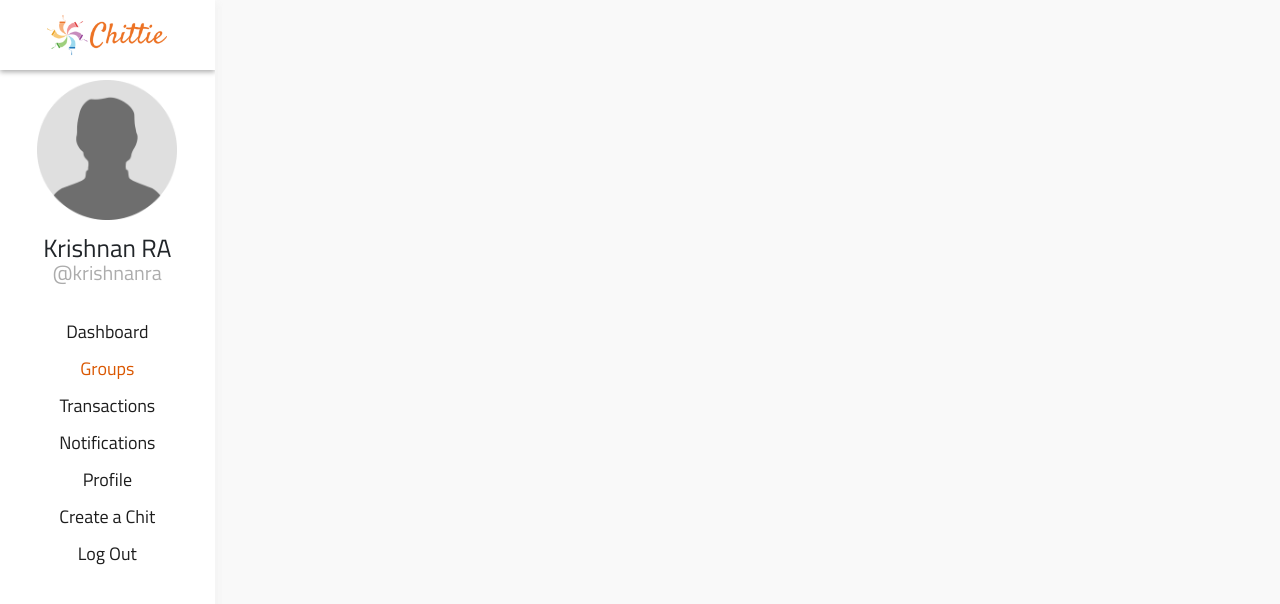
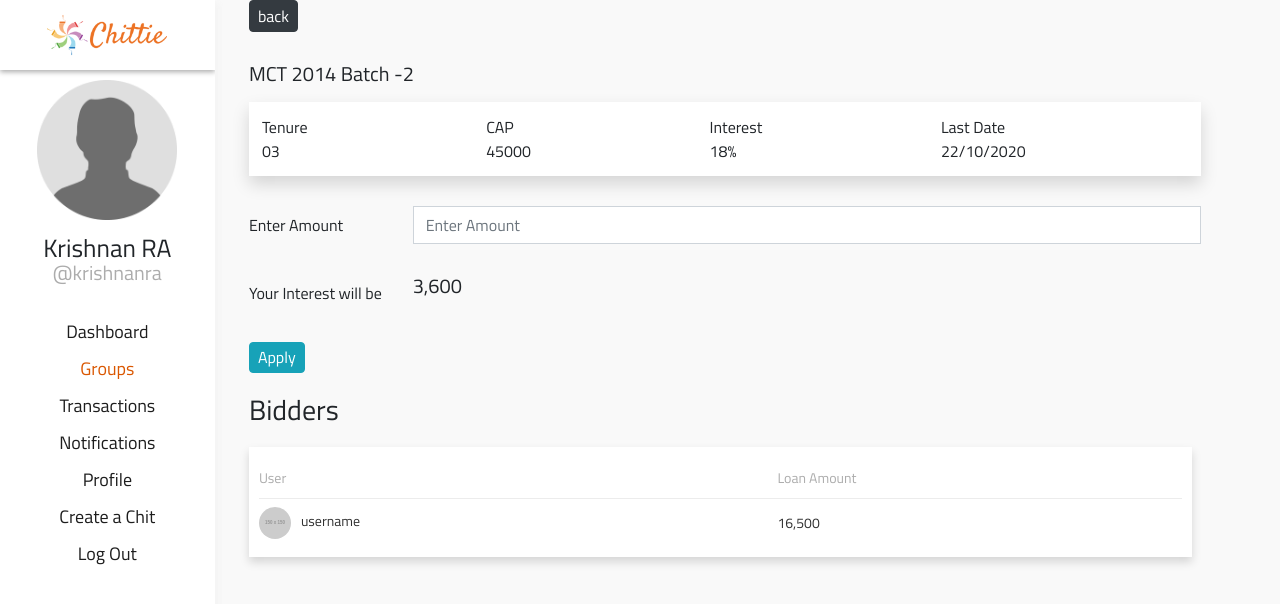
Before and after one commit to krishnanprasad/ChittieWeb, a React (Create React App) app: page /Home/Group/ChitDescription/1/ApplyLoan in a window 1280 px wide. Shown: the top 604 px of the page. Built offline with nearby package versions, Linux system fonts and the light colour scheme.

Commit message:
Apply Loan

```diff
--- /dev/null
+++ b/src/Screens/ApplyLoan/ApplyLoan.js
@@ -0,0 +1,93 @@
+import React, { Component } from 'react';
+import { Link } from 'react-router-dom';
+class ApplyLoan extends Component {
+    render() {
+        return (
+            <div>
+                <Link to="/Home/Group/ChitDescription/MCT2014">
+                    <button type="button" className="btn btn-dark">back</button>
+                </Link>
+                <div style={{ marginTop: '30px', marginBottom: '20px' }}>
+                    <p><h5>MCT 2014 Batch -2</h5></p>
+
+
+
+                    <div class="d-flex shadow" style={{ backgroundColor: 'white', padding: '5px', marginBottom: '30px' }}>
+                        <div class="p-2 flex-fill">
+                            <div style={{ display: 'block' }}>
+                                Tenure
+                        </div>
+                            <div>
+                                03
+                            </div>
+                        </div>
+                        <div class="p-2 flex-fill">
+                            <div style={{ display: 'block' }}>
+                                CAP
+                            </div>
+                            <div>
+                                45000
+                            </div>
+                        </div>
+                        <div class="p-2 flex-fill">
+                            <div style={{ display: 'block' }}>
+                                Interest
+                            </div>
+                            <div>
+                                18%
+                            </div>
+                        </div>
+                        <div class="p-2 flex-fill">
+                            <div style={{ display: 'block' }}>
+                                Last Date
+                            </div>
+                            <div>
+                                22/10/2020
+                            </div>
+                        </div>
+                    </div>
+
+
+                    <div class="form-group row" style={{ marginBottom: "30px" }}>
+                        <label for="chitname" class="col-sm-2 col-form-label">Enter Amount</label>
+                        <div class="col-sm-10">
+                            <input type="text" class="form-control" id="chitname" placeholder="Enter Amount" />
+                        </div>
+                    </div>
+
+                    <div class="form-group row" style={{ marginBottom: "30px" }}>
+                        <label for="chitname" class="col-sm-2 col-form-label">Your Interest will be</label>
+                        <div class="col-sm-10">
+                            <h5>3,600</h5>
+                        </div>
+                    </div>
+                    <div>
+                        <button type="button" className="btn btn-info">Apply</button>
+                    </div>
+                </div>
+                <h3>Bidders</h3>
+                <div className="ShadowTable" style={{ marginTop: '20px', marginBottom: '30px' }}>
+                    <table className="HeaderTable" style={{ width: '100%' }}>
+                        <tr className='HeaderRow'>
+                            <td>User</td>
+                            <td>Loan Amount</td>
+
+
+
+                        </tr>
+                        <tr className='BodyRow'>
+                            <td>
+                                <img className="userimage" src="http://placehold.it/150" alt="Image" />
+                                <span className="username">username</span>
+                            </td>
+                            <td>16,500</td>
+                        </tr>
+
+                    </table>
+                </div>
+            </div>
+        );
+    }
+}
+
+export default ApplyLoan;
--- a/src/Screens/ChitDescription/ChitDescription.js
+++ b/src/Screens/ChitDescription/ChitDescription.js
@@ -75,7 +75,7 @@ class ChitDescription extends Component {
 
                             <div className="col-md-4">
                                 <div className="d-flex" style={{ display: 'block', boxShadow: '5px 3px 5px 0px rgba(237, 237, 237, 1)' }}>
-                                    <div style={{ backgroundColor: '#7eb53e' }}>
+                                    <div style={{ backgroundColor: '#585858' }}>
                                         <div style={{ marginTop: '20px', marginBottom: '10px', padding: '5px 10px' }}>
                                             <img src={require("../../../src/assets/icons/calendar.png")} style={{ width: '32px', height: '32px' }} alt="userimage" />
 
@@ -83,8 +83,8 @@ class ChitDescription extends Component {
                                     </div>
 
                                     <div className="flex-grow-1" style={{ backgroundColor: 'white', padding: '5px 10px' }}>
-                                        <h6 style={{ textAlign: 'left', color: '#7eb53e', fontWeight: 'bold' }}>Tenure</h6>
-                                        <h3 style={{ textAlign: 'left', color: '#7eb53e' }}>10</h3>
+                                        <h6 style={{ textAlign: 'left', color: '#585858', fontWeight: 'bold' }}>Tenure</h6>
+                                        <h3 style={{ textAlign: 'left', color: '#585858' }}>10</h3>
                                     </div>
                                 </div>
                             </div>
@@ -94,7 +94,7 @@ class ChitDescription extends Component {
 
                             <div className="col-md-4">
                                 <div className="d-flex" style={{ display: 'block', boxShadow: '5px 3px 5px 0px rgba(237, 237, 237, 1)' }}>
-                                    <div style={{ backgroundColor: '#1e95ff' }}>
+                                    <div style={{ backgroundColor: '#585858' }}>
                                         <div style={{ marginTop: '20px', marginBottom: '10px', padding: '5px 10px' }}>
                                             <img src={require("../../../src/assets/icons/multiple-users.png")} style={{ width: '32px', height: '32px' }} alt="userimage" />
 
@@ -102,15 +102,15 @@ class ChitDescription extends Component {
                                     </div>
 
                                     <div className="flex-grow-1" style={{ backgroundColor: 'white', padding: '5px 10px' }}>
-                                        <h6 style={{ textAlign: 'left', color: '#1e95ff', fontWeight: 'bold' }}>Members</h6>
-                                        <h3 style={{ textAlign: 'left', color: '#1e95ff' }}>10</h3>
+                                        <h6 style={{ textAlign: 'left', color: '#585858', fontWeight: 'bold' }}>Members</h6>
+                                        <h3 style={{ textAlign: 'left', color: '#585858' }}>10</h3>
                                     </div>
                                 </div>
                             </div>
 
                             <div className="col-md-4">
                                 <div className="d-flex" style={{ display: 'block', boxShadow: '5px 3px 5px 0px rgba(237, 237, 237, 1)' }}>
-                                    <div style={{ backgroundColor: '#415d6b' }}>
+                                    <div style={{ backgroundColor: '#585858' }}>
                                         <div style={{ marginTop: '20px', marginBottom: '10px', padding: '5px 10px' }}>
                                             <img src={require("../../../src/assets/icons/percent.png")} style={{ width: '32px', height: '32px' }} alt="userimage" />
 
@@ -118,8 +118,8 @@ class ChitDescription extends Component {
                                     </div>
 
                                     <div className="flex-grow-1" style={{ backgroundColor: 'white', padding: '5px 10px' }}>
-                                        <h6 style={{ textAlign: 'left', color: '#415d6b', fontWeight: 'bold' }}>Percentage</h6>
-                                        <h3 style={{ textAlign: 'left', color: '#415d6b' }}>16.5%</h3>
+                                        <h6 style={{ textAlign: 'left', color: '#585858', fontWeight: 'bold' }}>Percentage</h6>
+                                        <h3 style={{ textAlign: 'left', color: '#585858' }}>16.5%</h3>
                                     </div>
                                 </div>
                             </div>
@@ -174,10 +174,6 @@ class ChitDescription extends Component {
 
                     </div>
                     <div className="col-md-2" style={{ position: 'fixed', overflowY: 'scroll', right: '10px', height: '500px' }}>
-                        <Link to="/Home/Group/ChitDescription/MCT2014/Payment" style={{ textDecoration: 'none', color: 'black' }}>
-                            <button type="button" className="btn btn-block btn-emi btn-bigger" style={{ marginBottom: '10px', marginTop: '10px' }}>Pay EMI 15,640</button>
-                        </Link>
-
                         <div className="Shadow card" style={{ marginBottom: '10px', backgroundColor: '#8bc34a' }}>
                             <div style={{ display: 'block' }}>
                                 <h6 style={{ textAlign: 'center', color: 'white' }}>Current Chit Period</h6>
@@ -188,8 +184,14 @@ class ChitDescription extends Component {
                             </div>
                         </div>
 
-                        <button type="button" className="btn btn-block btn-loan btn-bigger" style={{ marginBottom: '20px' }}>Apply Loan</button>
+                        <Link to="/Home/Group/ChitDescription/MCT2014/Payment" style={{ textDecoration: 'none', color: 'black' }}>
+                            <button type="button" className="btn btn-block btn-emi btn-bigger" style={{ marginBottom: '10px', marginTop: '10px' }}>Pay EMI 15,640</button>
+                        </Link>
 
+
+                        <Link to="/Home/Group/ChitDescription/MCT2014/ApplyLoan">
+                            <button type="button" className="btn btn-block btn-loan btn-bigger" style={{ marginBottom: '20px' }}>Apply Loan</button>
+                        </Link>
 
 
 
--- a/src/Screens/Group/GroupPage.js
+++ b/src/Screens/Group/GroupPage.js
@@ -4,6 +4,7 @@ import ChitDescription from '../ChitDescription/ChitDescription';
 import GroupList from './GroupList/GroupList';
 import { BrowserRouter, Route, Switch } from 'react-router-dom';
 import PaymentPage from '../PaymentPage/PaymentPage';
+import ApplyLoan from '../ApplyLoan/ApplyLoan';
 class GroupPage extends Component {
   render() {
     return (
@@ -12,7 +13,7 @@ class GroupPage extends Component {
         <Route path="/Home/Group/" exact component={GroupList} />
         <Route path="/Home/Group/ChitDescription/:id" exact component={ChitDescription} />
         <Route path="/Home/Group/ChitDescription/:Chitid/Payment" exact component={PaymentPage} />
-
+        <Route path="/Home/Group/ChitDescription/:Chitid/ApplyLoan" exact component={ApplyLoan} />
       </div>
     );
   }
```
